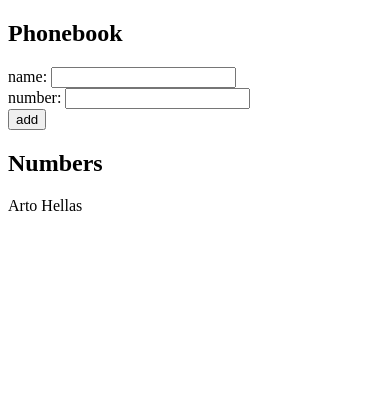
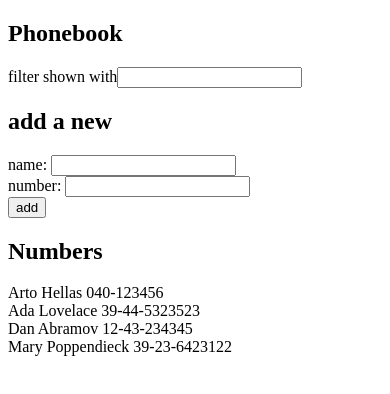
Before and after one commit to ph9t/full-stack-open-2022, a React (Create React App) app in the folder part2/phonebook/: page / in a window 390 px wide. Shown: the top 394 px of the page. Built offline with nearby package versions, Linux system fonts and the light colour scheme.

Commit message:
2.9 phonebook

```diff
--- a/part2/phonebook/src/App.js
+++ b/part2/phonebook/src/App.js
@@ -2,12 +2,19 @@
 
 const App = () => {
   const [persons, setPersons] = useState([
-    {
-      name: 'Arto Hellas',
-    },
+    { name: 'Arto Hellas', number: '040-123456', id: 1 },
+    { name: 'Ada Lovelace', number: '39-44-5323523', id: 2 },
+    { name: 'Dan Abramov', number: '12-43-234345', id: 3 },
+    { name: 'Mary Poppendieck', number: '39-23-6423122', id: 4 },
   ])
+
   const [newName, setNewName] = useState('')
   const [newNumber, setNewNumber] = useState('')
+  const [nameFilter, setNameFilter] = useState('')
+
+  const handleFilterChange = e => {
+    setNameFilter(e.target.value)
+  }
 
   const handleNameChange = e => {
     setNewName(e.target.value)
@@ -39,9 +46,16 @@
     setNewNumber('')
   }
 
+  const filteredPersons = persons.filter(p =>
+    p.name.toLowerCase().includes(nameFilter.toLowerCase())
+  )
+
   return (
     <div>
       <h2>Phonebook</h2>
+      filter shown with
+      <input value={nameFilter} onChange={handleFilterChange} />
+      <h2>add a new</h2>
       <form onSubmit={handleSubmit}>
         <div>
           name: <input value={newName} onChange={handleNameChange} />
@@ -54,7 +68,7 @@
         </div>
       </form>
       <h2>Numbers</h2>
-      {persons.map(p => (
+      {filteredPersons.map(p => (
         <>
           {p.name} {p.number}
           <br />
```
